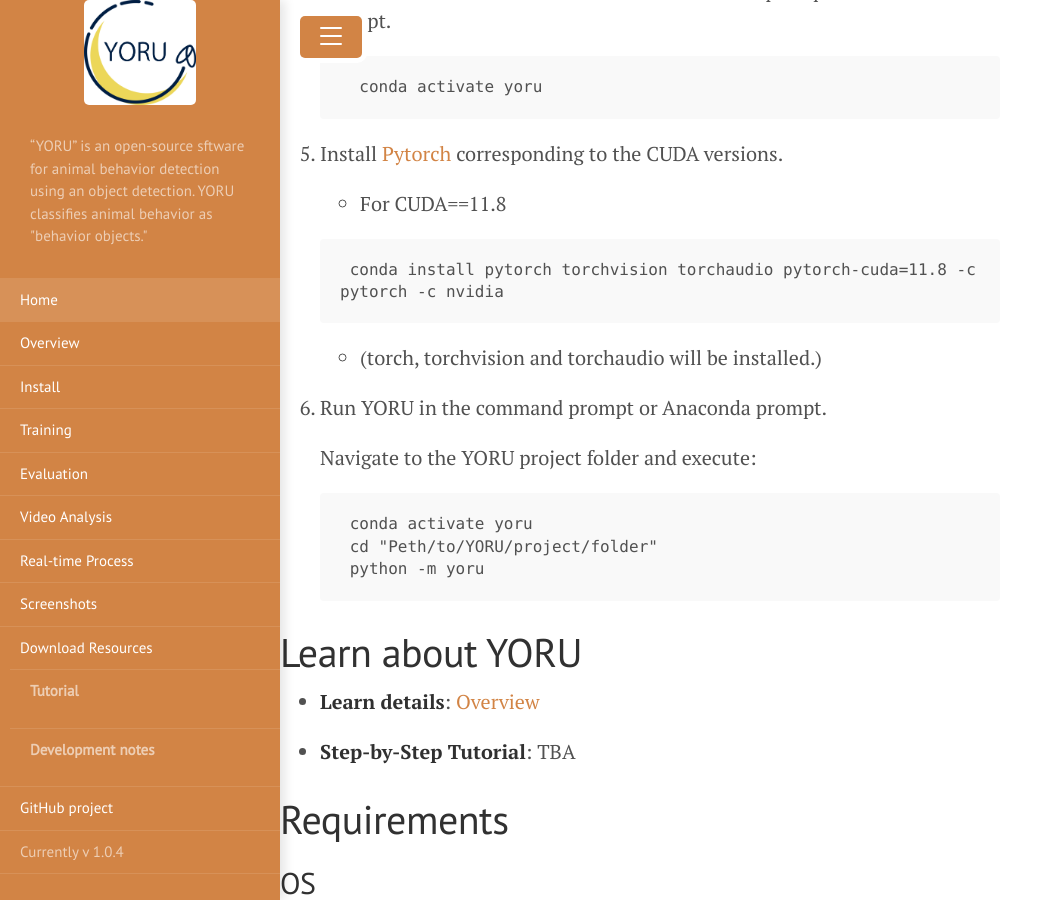
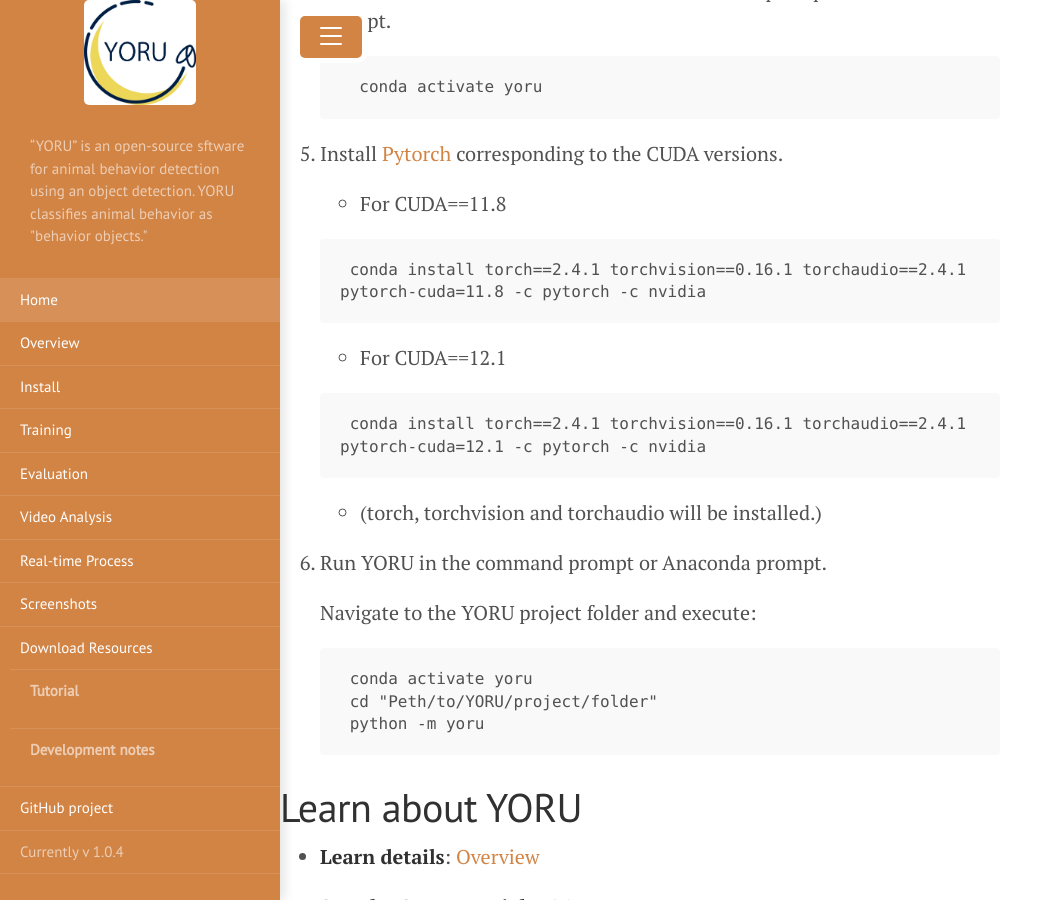
Before and after one commit to Kamikouchi-lab/YORU_doc, a Jekyll site: the page built from home.md, in a window 1280 px wide and 900 px high, scrolled down 1801 px. Shown: the whole window, without its empty margins (0-1038 px from the left). Built offline with Jekyll 4.4.1, drawn with Linux system fonts in a browser that asks for light colours.

Commit message:
Update home.md

````diff
--- a/home.md
+++ b/home.md
@@ -53,8 +53,15 @@
     - For CUDA==11.8
 
     ```
-    conda install pytorch torchvision torchaudio pytorch-cuda=11.8 -c pytorch -c nvidia
+    conda install torch==2.4.1 torchvision==0.16.1 torchaudio==2.4.1 pytorch-cuda=11.8 -c pytorch -c nvidia
     ```
+
+   - For CUDA==12.1
+
+    ```
+    conda install torch==2.4.1 torchvision==0.16.1 torchaudio==2.4.1 pytorch-cuda=12.1 -c pytorch -c nvidia
+    ```
+
 
     - (torch, torchvision and torchaudio will be installed.)
 
````
